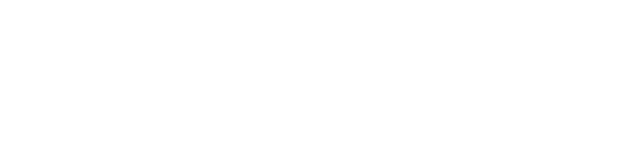
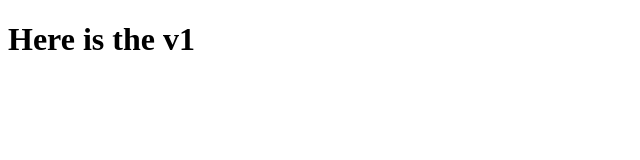
Before and after one commit to pallavipawar1234/git_demo, a plain HTML site: page index.html in a window 1280 px wide. Shown: the whole page, without its empty margins (0-640 px from the left). Drawn offline with Linux system fonts and the light colour scheme.

Commit message:
h1 tag added

```diff
--- a/index.html
+++ b/index.html
@@ -6,6 +6,6 @@
     <title>Document</title>
 </head>
 <body>
-
+    <h1>Here is the v1</h1>
 </body>
 </html>
```
